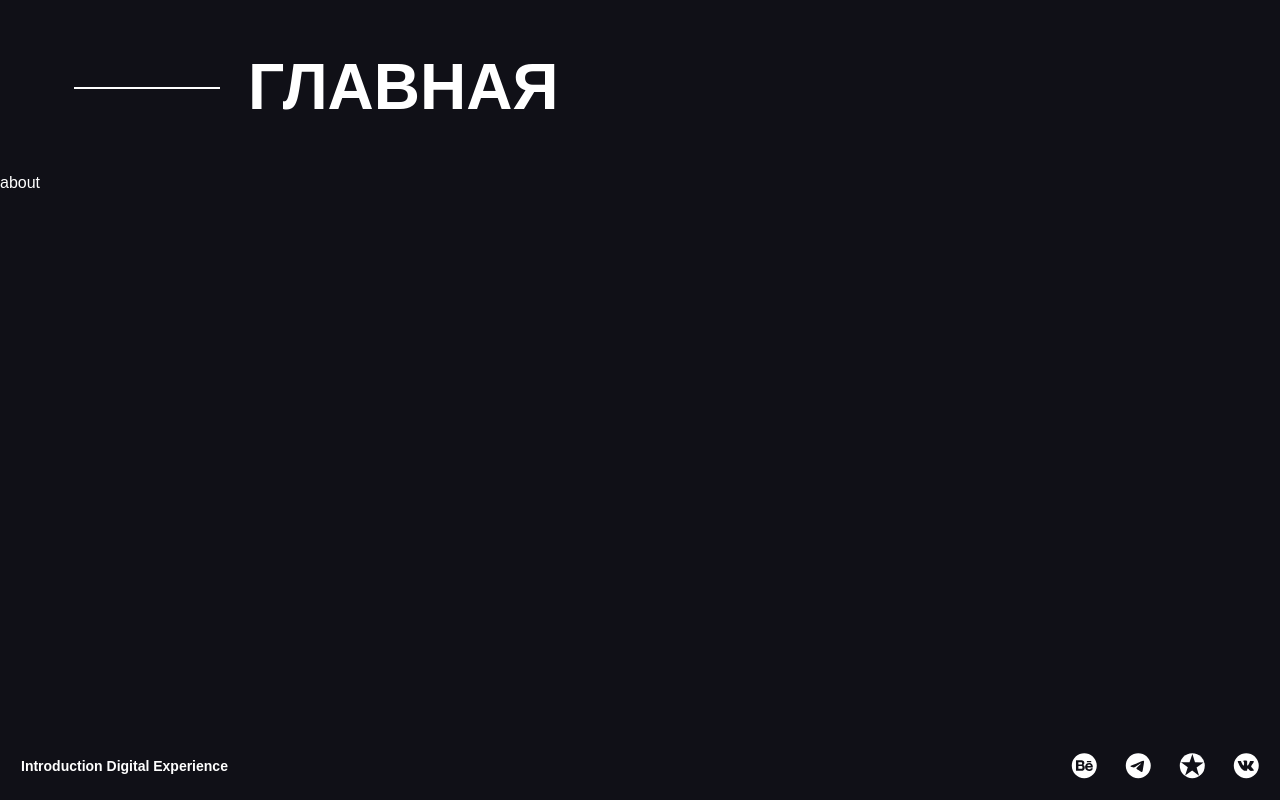
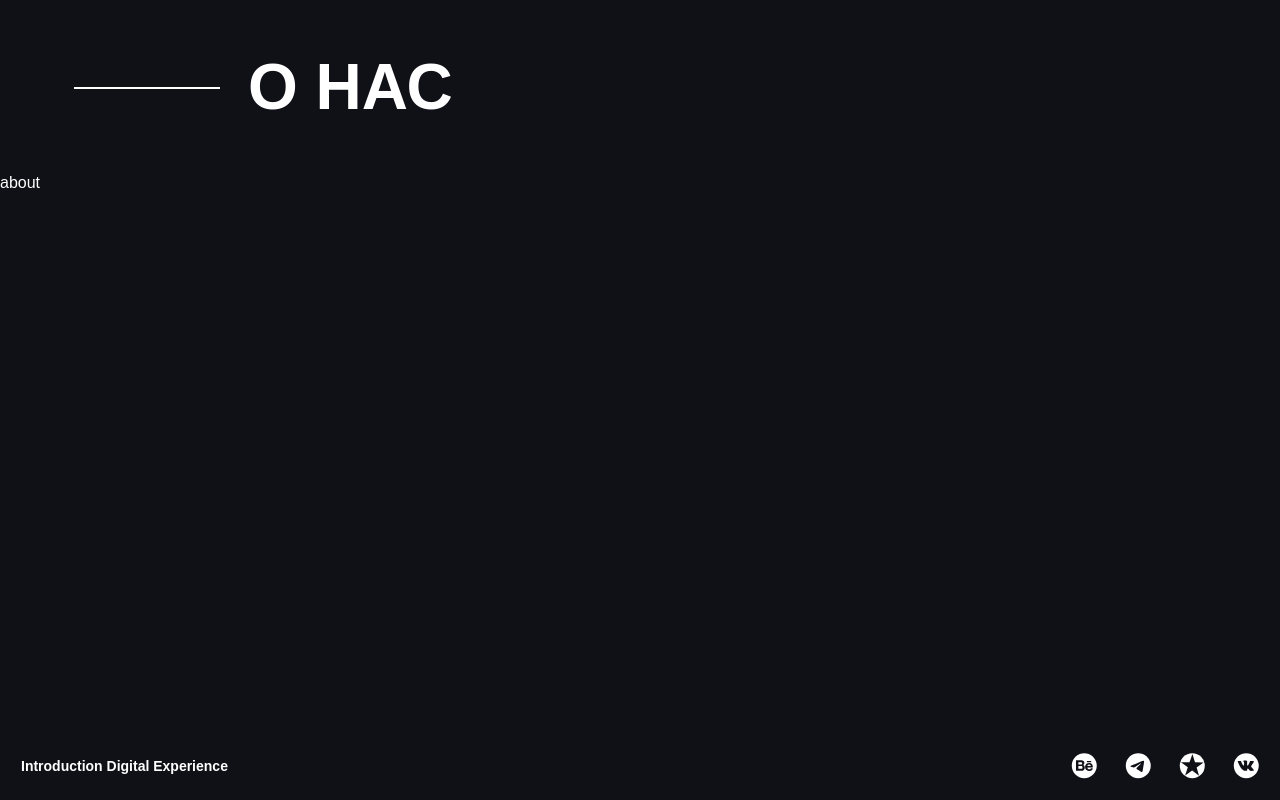
Before and after one commit to INDEX-GG/Index-rework, a React (Create React App) app: page /about in a window 1280 px wide. Built offline with nearby package versions, Linux system fonts and the light colour scheme; a web font is replaced by a local one.

Commit message:
prop title from pages to header

```diff
--- a/src/components/Header/Header.tsx
+++ b/src/components/Header/Header.tsx
@@ -1,12 +1,16 @@
 import React from "react";
 import { useHeaderStyles } from "./style";
 
-const Header = () => {
+interface IHeaderProps {
+  headerTitle: string;
+}
+
+const Header = ({ headerTitle }: IHeaderProps) => {
   return (
     <HeaderContainerSC>
       <NavContainerSC>
         <NavWrapperSC>
-          <NavBlockMainSC>ГЛАВНАЯ</NavBlockMainSC>
+          <NavBlockMainSC>{headerTitle}</NavBlockMainSC>
         </NavWrapperSC>
       </NavContainerSC>
     </HeaderContainerSC>
--- a/src/layout/MainLayout.tsx
+++ b/src/layout/MainLayout.tsx
@@ -5,15 +5,15 @@ import { useMainLayout } from "./useMainLayout";
 
 interface IMainLayoutProps {
   children: ReactNode;
-  // headerTitle: string;
+  headerTitle: string;
 }
 
-const MainLayout = ({ children }: IMainLayoutProps) => {
+const MainLayout = ({ children, headerTitle }: IMainLayoutProps) => {
   const { handleWhell } = useMainLayout();
 
   return (
     <div id="scrollContainer" onWheel={handleWhell}>
-      <Header />
+      <Header headerTitle={headerTitle} />
       <main>{children}</main>
       <Footer />
     </div>
--- a/src/layout/useMainLayout.ts
+++ b/src/layout/useMainLayout.ts
@@ -9,8 +9,8 @@ export const useMainLayout = () => {
   const currentIndexPage = pathArr.indexOf(pathname);
 
   const handleWhell = (e: WheelEvent<HTMLDivElement>) => {
-    const scorllValue = e.deltaY;
-    if (scorllValue > 0) {
+    const scrollValue = e.deltaY;
+    if (scrollValue > 0) {
       const nextPath = pathArr[currentIndexPage + 1];
       if (nextPath) {
         navigate(nextPath);
--- a/src/pages/AboutPage/AboutPage.tsx
+++ b/src/pages/AboutPage/AboutPage.tsx
@@ -3,7 +3,7 @@ import React from "react";
 
 const AboutPage = () => {
   return (
-    <MainLayout>
+    <MainLayout headerTitle="О НАС">
       <div>about</div>
     </MainLayout>
   );
--- a/src/pages/ContactsPage/ContactsPage.tsx
+++ b/src/pages/ContactsPage/ContactsPage.tsx
@@ -3,7 +3,7 @@ import React from "react";
 
 const ContactsPage = () => {
   return (
-    <MainLayout>
+    <MainLayout headerTitle="КОНТАКТЫ">
       <div>contacts</div>
     </MainLayout>
   );
--- a/src/pages/IndexPage/IndexPage.tsx
+++ b/src/pages/IndexPage/IndexPage.tsx
@@ -4,7 +4,7 @@ import React from "react";
 
 const IndexPage = () => {
   return (
-    <MainLayout>
+    <MainLayout headerTitle="ГЛАВНАЯ">
       <Index />
     </MainLayout>
   );
--- a/src/pages/PartnersPage/PartnersPage.tsx
+++ b/src/pages/PartnersPage/PartnersPage.tsx
@@ -3,7 +3,7 @@ import React from "react";
 
 const PartnersPage = () => {
   return (
-    <MainLayout>
+    <MainLayout headerTitle="ПАРТНЁРЫ">
       <div>partners</div>
     </MainLayout>
   );
```
